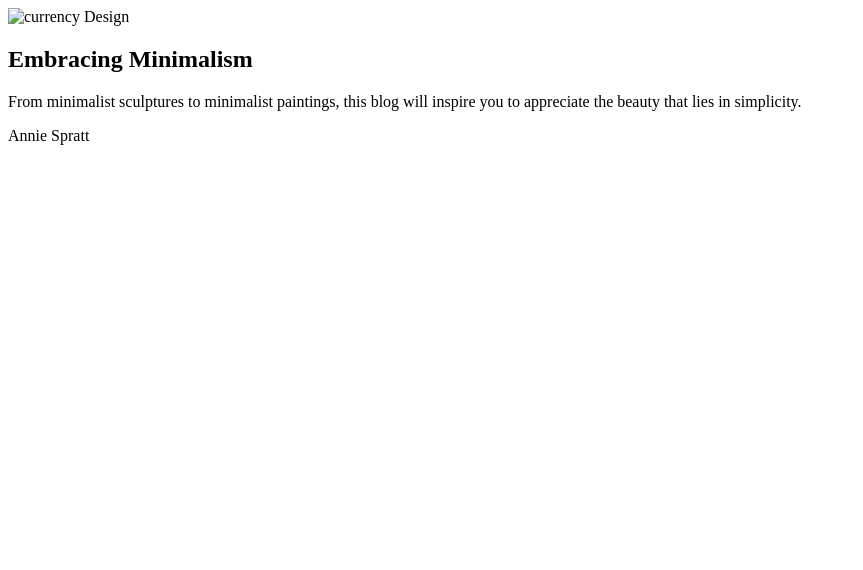
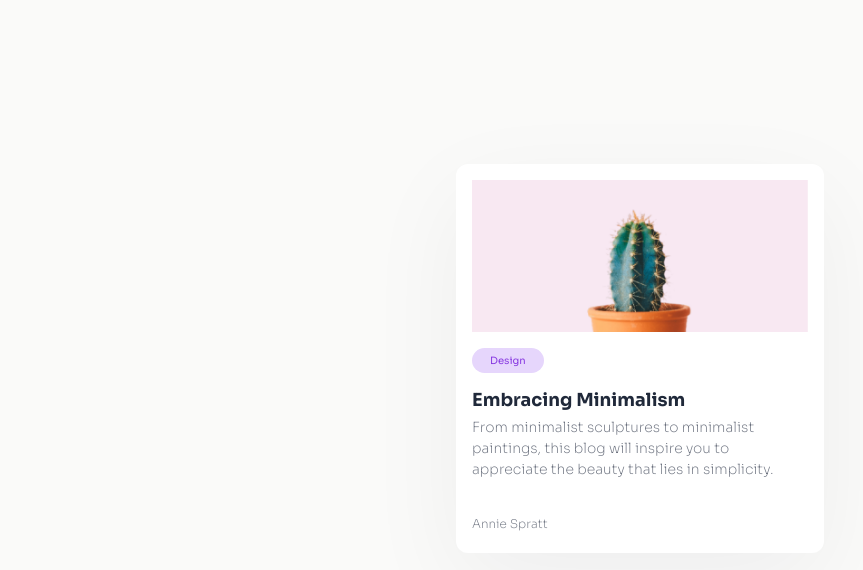
Before and after one commit to Orliland/minimal_blog_card, a plain HTML site: page index.html in a window 1280 px wide. Shown: the whole page, without its empty margins (0-863 px from the left). Drawn offline with Linux system fonts and the light colour scheme.

Commit message:
Add styles and fix html

```diff
--- a/css/styles.css
+++ b/css/styles.css
@@ -0,0 +1,80 @@
+:root {
+  max-height: 100%;
+  --tag-color: #883ae1;
+  --tag-bg: #e6d6fc;
+  --color2: #e5eaf0;
+  --body-bg: #fafaf9;
+  --card-bg: #ffffff;
+  --text-bold: #20293a;
+  --text-light: #6c727f;
+  font-family: "Sora", sans-serif;
+  font-optical-sizing: auto;
+  font-weight: 400; /* bold 700 */
+  font-style: normal;
+}
+
+body {
+  width: calc(100% - 64px);
+  height: calc(100% - 64px);
+  display: flex;
+  padding: 32px;
+  justify-content: center;
+  align-items: start;
+  margin: 0px;
+  padding-top: 164px;
+  background-color: var(--body-bg);
+}
+
+.card {
+  max-width: 368px;
+  border-radius: 12px;
+  background-color: var(--card-bg);
+  box-shadow: 0px 30px 100px 0px rgba(17, 23, 41, 0.05);
+}
+
+.card__body {
+  display: flex;
+  flex-direction: column;
+  align-items: start;
+  gap: 16px;
+  padding: 16px 16px 20px 16px;
+}
+
+.card__footer {
+  padding: 0px 16px 20px 16px;
+}
+
+.card__img {
+  width: 100%;
+}
+
+.card__tag {
+  padding: 6px 18px; /* TODO: establecer padding horizontal */
+  font-size: 10px;
+  border-radius: 18px;
+  color: var(--tag-color);
+  background-color: var(--tag-bg);
+}
+
+.card__title {
+  margin: 0px 0px 6px 0px;
+  font-size: 18px;
+  color: var(--text-bold);
+}
+
+.card__text {
+  margin: 0px;
+  font-size: 14px;
+  font-weight: 200;
+  line-height: 150%;
+  color: var(--text-light);
+}
+
+.card__author {
+  display: inline-block;
+  margin-top: 15px;
+  font-size: 12px;
+  font-weight: 200;
+  line-height: 150%;
+  color: var(--text-light);
+}
--- a/index.html
+++ b/index.html
@@ -14,21 +14,20 @@
   </head>
   <body>
     <article class="card">
-      <div class="article__body">
-        <img
-          src="./images/mobile/image-currency.jpg"
-          alt="currency"
-          class="card__img"
-        />
+      <div class="card__body">
+        <img src="./images/cactus_img.jpg" alt="cactus" class="card__img" />
         <span class="card__tag">Design</span>
-        <h2 class="card__title">Embracing Minimalism</h2>
-        <p class="card__text">
-          From minimalist sculptures to minimalist paintings, this blog will
-          inspire you to appreciate the beauty that lies in simplicity.
-        </p>
+        <div class="card__description">
+          <h2 class="card__title">Embracing Minimalism</h2>
+          <p class="card__text">
+            From minimalist sculptures to minimalist<br />
+            paintings, this blog will inspire you to<br />
+            appreciate the beauty that lies in simplicity.
+          </p>
+        </div>
       </div>
-      <article class="article__footer">
-        <span class="article__author">Annie Spratt</span>
+      <article class="card__footer">
+        <span class="card__author">Annie Spratt</span>
       </article>
     </article>
   </body>
```
